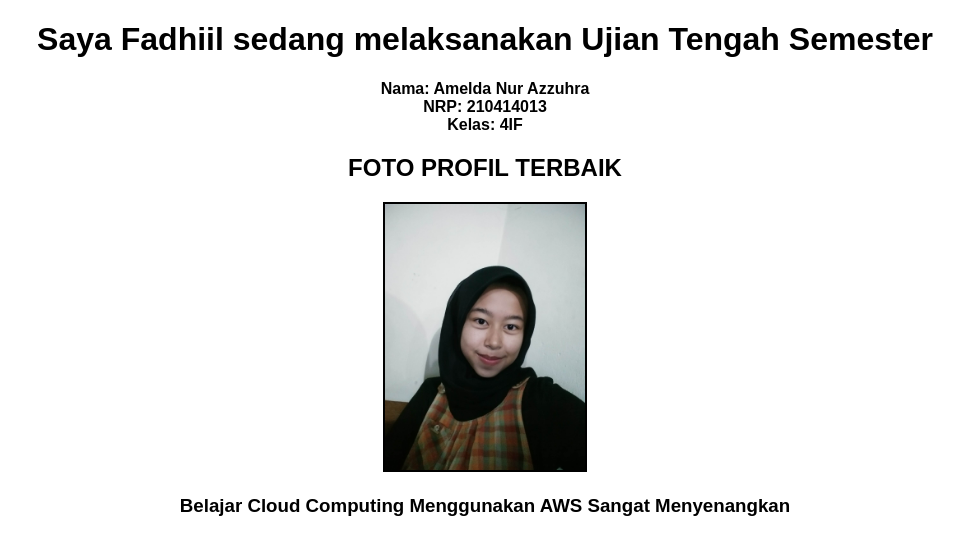
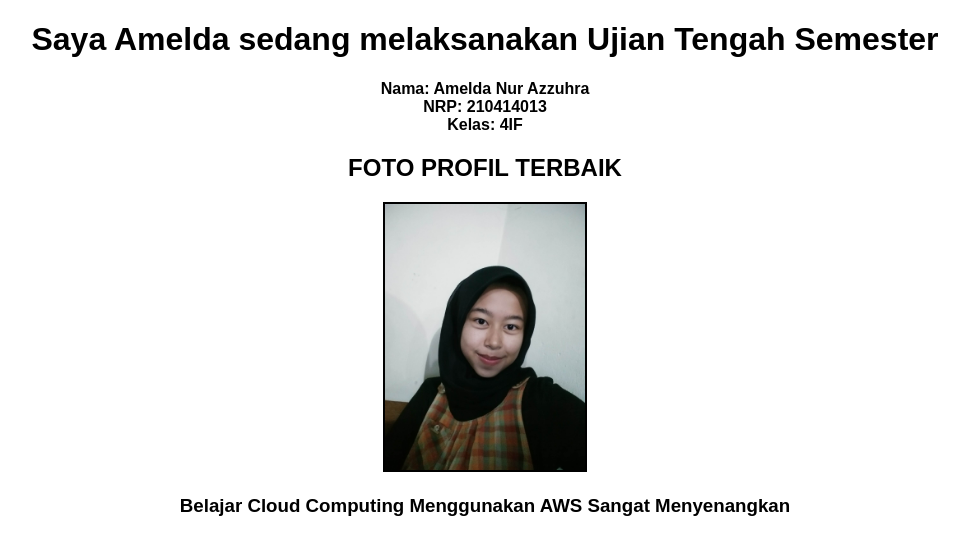
Before and after one commit to ameldaazzuhra/cloud, a plain HTML site: page index.html in a window 1280 px wide. Shown: the whole page, without its empty margins (155-1124 px from the left). Drawn offline with Linux system fonts and the light colour scheme.

Commit message:
index.html

```diff
--- a/index.html
+++ b/index.html
@@ -6,7 +6,7 @@
     <title>Ujian Tengah Semester</title>
 </head>
 <body style="text-align: center; font-family: Arial, sans-serif;">
-    <h1>Saya Fadhiil sedang melaksanakan Ujian Tengah Semester</h1>
+    <h1>Saya Amelda sedang melaksanakan Ujian Tengah Semester</h1>
     <p>
         <strong>Nama: Amelda Nur Azzuhra</strong> <br>
         <strong>NRP: 210414013</strong> <br>
```
